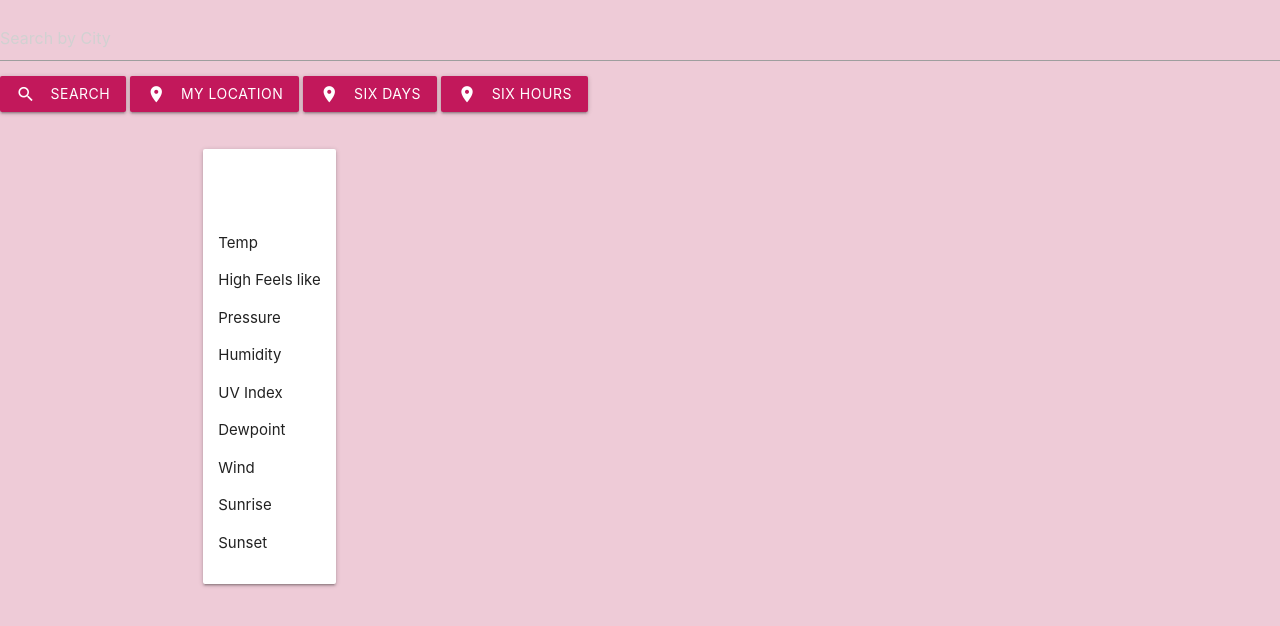
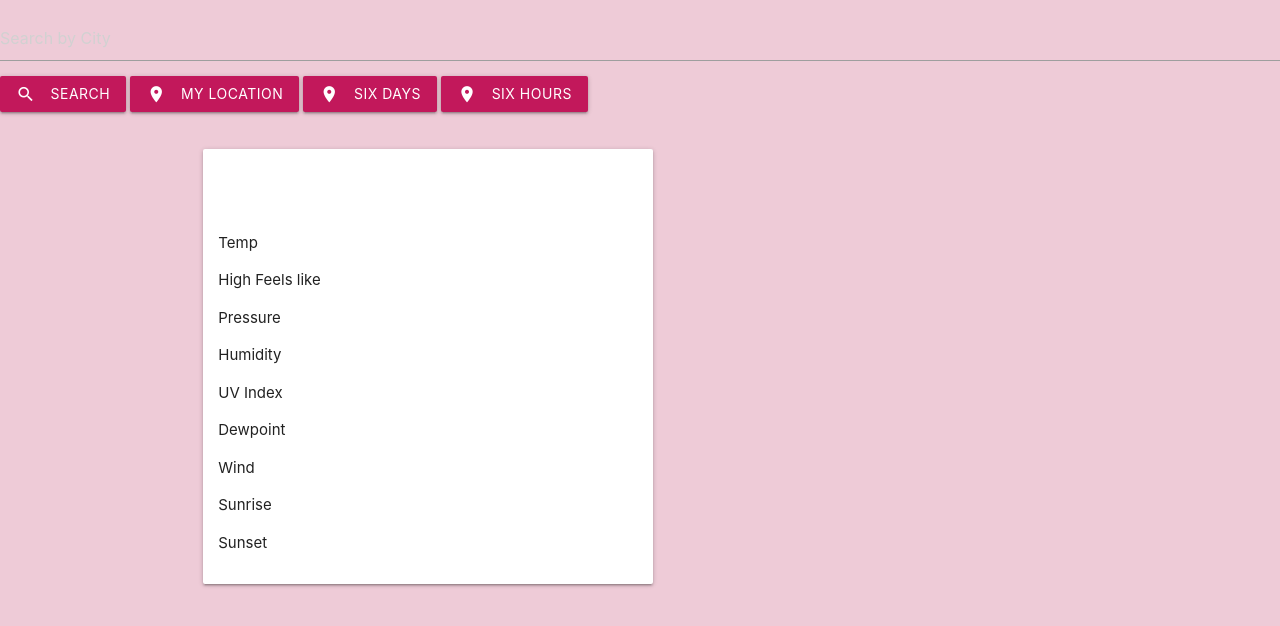
Before and after one commit to dudh0004/mad9135-c1-html5-weather, a website with bundled scripts: page index.html in a window 1280 px wide. Built offline with nearby package versions, Linux system fonts and the light colour scheme.

Commit message:
Some designing steps done

```diff
--- a/css/main.css
+++ b/css/main.css
@@ -12,12 +12,38 @@ html{
   }
 
 .container{
+    display: grid;
+    grid-auto-rows: auto;
+    grid-gap: 1rem;
+    grid-template-columns: repeat(3, 1fr);
+
 }
 
 .card{
-    display: inline-block;
-    background-color: #e291ae;
+    width: 30rem;
+    background-color: #df9fb5;
     border-radius: 5%;
     text-align: left;
     padding: 1rem;
 }
+
+.button{
+}
+
+@media screen and (min-width: 400px){
+    .container{
+        grid-template-columns: repeat(1, fr);
+    }
+}
+
+@media screen and (min-width: 600px){
+    .container{
+        grid-template-columns: repeat(2, fr);
+    }
+}
+
+@media screen and (min-width: 900px){
+    .container{
+        grid-template-columns: repeat(3, fr);
+    }
+}
```
